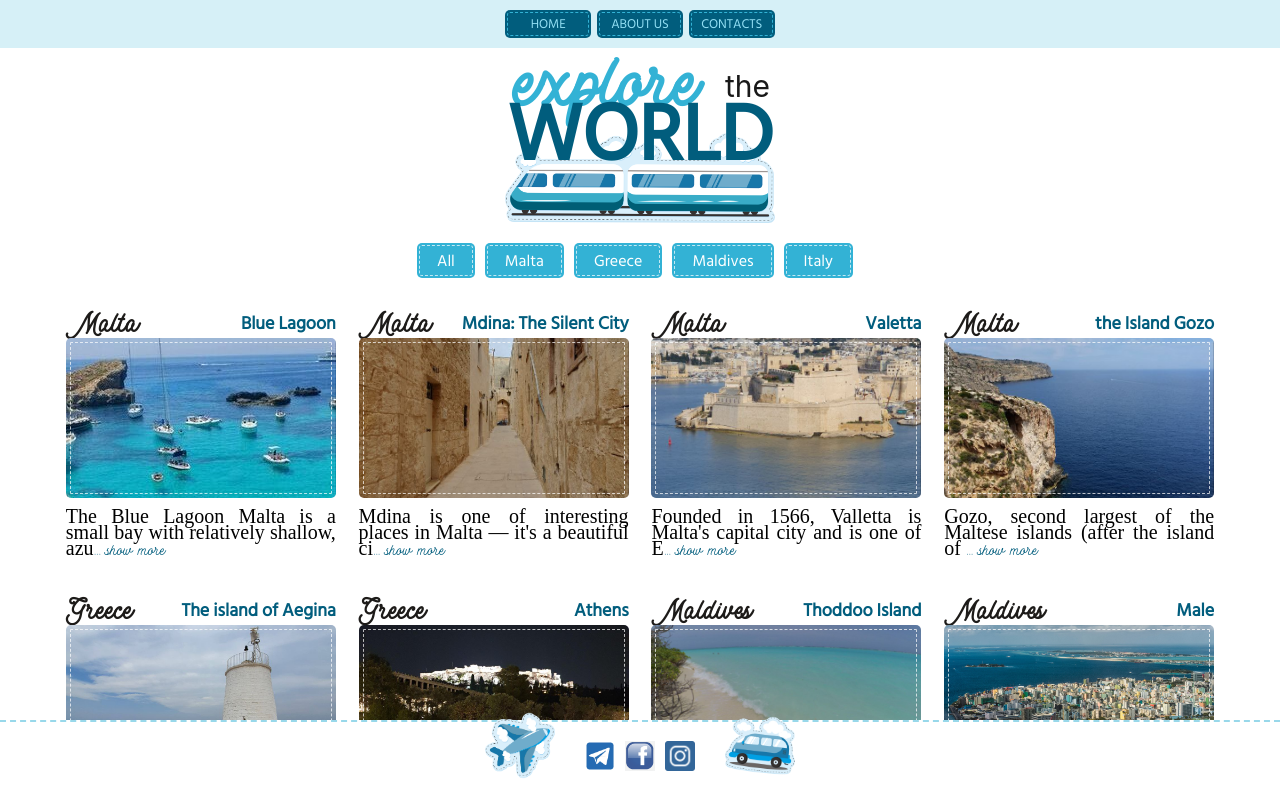
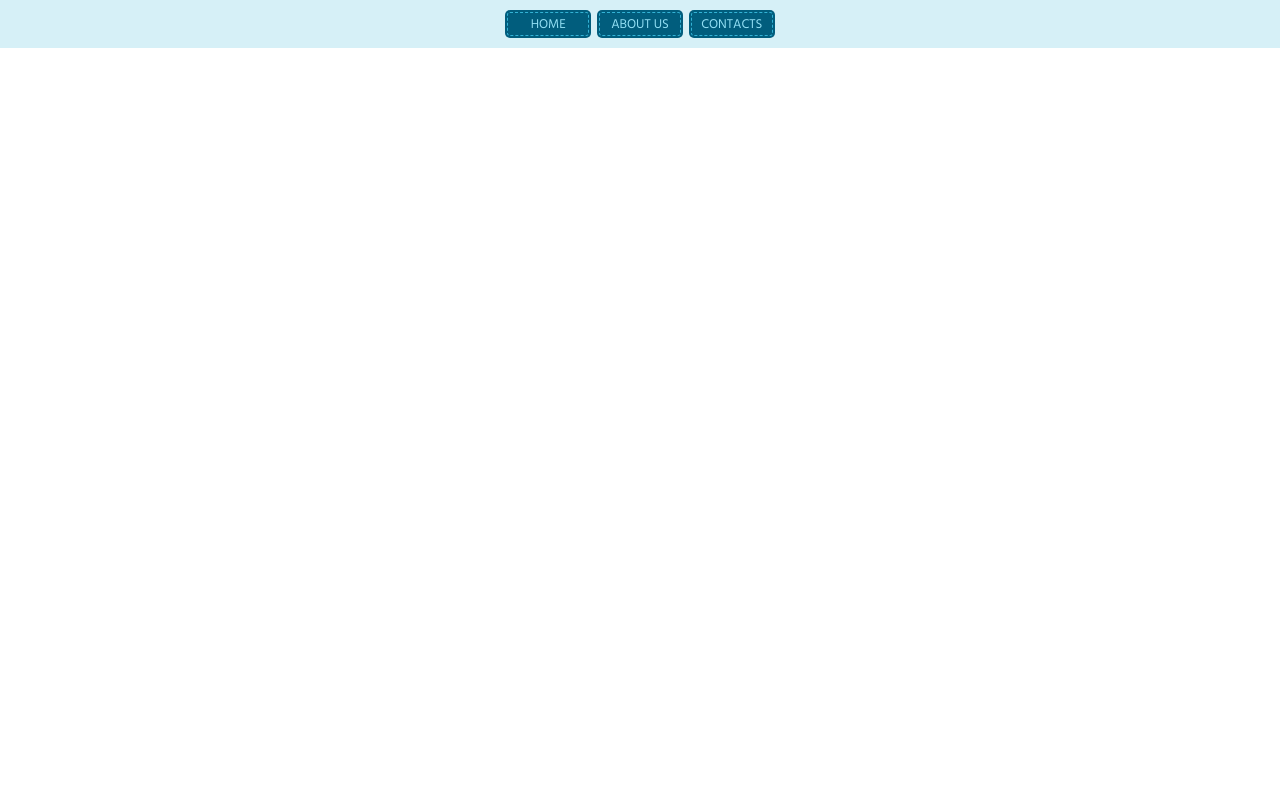
Before and after one commit to jdaianova/plan-my-trip, a React (Create React App) app: page / in a window 1280 px wide. Built offline with nearby package versions, Linux system fonts and the light colour scheme; a web font is replaced by a local one.

Commit message:
3 commit

```diff
--- a/src/App.js
+++ b/src/App.js
@@ -22,7 +22,7 @@ function App() {
       </nav>
 
       <Routes>
-        <Route path='/' element={<Home />} />
+        <Route path='/htpps://jdaianova.github.io/plan-my-trip' element={<Home />} />
         <Route path='/about' element={<About />} />
         <Route path='/contacts' element={<Contacts />} />
       </Routes>
```
